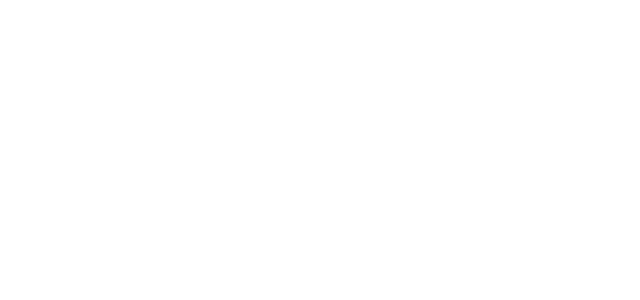
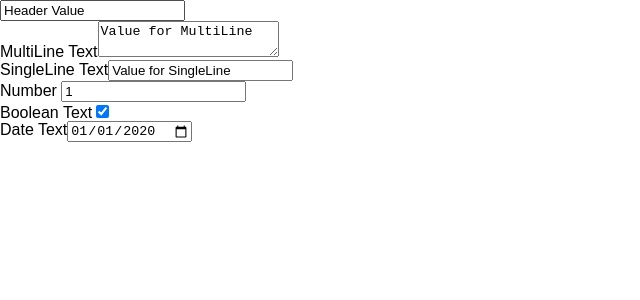
Before and after one commit to brenmeyer2245/cardcollectionapp, a React (Create React App) app in the folder CardCollectionApp.FrontEnd/: page /singularItem in a window 1280 px wide. Shown: the top 300 px of the page, without its empty margins (0-640 px from the left). Built offline with nearby package versions, Linux system fonts and the light colour scheme.

Commit message:
Created SingularItem component Updated attributeTable to use Inputs with an edit mode Added both to routes Added aside with List of Markers to ImageMap

```diff
--- a/CardCollectionApp.FrontEnd/src/components/WebParts/AttributeTable/attributeTable.component.jsx
+++ b/CardCollectionApp.FrontEnd/src/components/WebParts/AttributeTable/attributeTable.component.jsx
@@ -1,22 +1,33 @@
 
 import React from 'react';
 
-const AttributeTable = ({vm}) => (
+const AttributeTable = ({vm}) => {
+  console.log(vm);
+  return (
   <section>
     <table>
       <thead>
+        <tr>
         {vm.attributeKeys.map((attributeKey, index) =>
-            (<th key={index}>
-              {attributeKey}
+            (<th key={`th-${index}`}>
+              <input
+                value={attributeKey}
+                disabled={!vm.editMode}
+                onChange={vm.handleChange}
+              />
             </th>)
         )}
+        </tr>
       </thead>
       <tbody>
-      {vm.attributeValues.map((attributeValueRow, index) =>
-          <tr key={index}>
-            {attributeValueRow.map((attributeValue =>
-                (<td key={index}>
-                  {attributeValue}
+      {vm.attributeValueRows.map((attributeValueRow, index) =>
+          <tr key={`tr-${index}`}>
+            {attributeValueRow.map(((attributeValue, valueIndex) => (<td key={valueIndex}>
+                <input
+                  value={attributeValue}
+                  disabled={!vm.editMode}
+                  onChange={vm.handleChange}
+                />
                 </td>)
             ))}
           </tr>
@@ -25,6 +36,6 @@
     </table>
   </section>
 )
-
+}
 
 export default AttributeTable
--- a/CardCollectionApp.FrontEnd/src/components/WebParts/AttributeTable/attributeTable.data.js
+++ b/CardCollectionApp.FrontEnd/src/components/WebParts/AttributeTable/attributeTable.data.js
@@ -3,7 +3,9 @@
   attributeKeys: [1,2,3,4,5],
   attributeValueRows: [
     ['a','b','c','d','e'],
-  ]
+  ],
+  editMode: true,
+  handleChange:(evt)=> console.log(evt.target.value)
 }
 
 export default AttributeTableData;
--- a/CardCollectionApp.FrontEnd/src/components/WebParts/ImageMap/imageMap.component.jsx
+++ b/CardCollectionApp.FrontEnd/src/components/WebParts/ImageMap/imageMap.component.jsx
@@ -79,6 +79,9 @@
 
 
         </figure>
+        <aside style={{float: 'right'}}>
+            List of Markers and ability to track them
+        </aside>
     </section>)
   }
 }
--- /dev/null
+++ b/CardCollectionApp.FrontEnd/src/components/WebParts/SingularItem/singularItem.component.jsx
@@ -0,0 +1,86 @@
+import React from 'react';
+
+const SingularItem = (props) => {
+  console.log(props);
+   return  (
+      <section>
+         {/* Header  */}
+         <div>
+          <input
+             value={props.vm.header.value}
+              disabled={!props.vm.editMode}
+              type="text"
+              onChange={props.vm.handleChange}
+            />
+        </div>
+
+        {/* Multiline text */}
+        <div>
+          <label>
+            {props.vm.multiLineText.label}
+          </label>
+          <textarea
+            disabled={!props.vm.editMode}
+            value={props.vm.multiLineText.value}
+            onChange={props.vm.handleChange}
+           />
+        </div>
+
+        {/* Singleline text */}
+        <div>
+          <label>
+            {props.vm.singleLineText.label}
+          </label>
+          <input
+            type="text"
+            disabled={!props.vm.editMode}
+            value={props.vm.singleLineText.value}
+            onChange={props.vm.handleChange}
+            />
+        </div>
+
+        {/* Integer  */}
+        <div>
+          <label>
+            {props.vm.number.label}
+          </label>
+          <input
+            type="number"
+            disabled={!props.vm.editMode}
+            value={props.vm.number.value}
+            onChange={props.vm.handleChange}
+            />
+        </div>
+
+        {/* Boolean  */}
+        <div>
+          <label>
+            {props.vm.boolean.label}
+          </label>
+          <input
+            type="checkbox"
+            disabled={!props.vm.editMode}
+            checked={props.vm.boolean.value}
+            onChange={props.vm.handleChange}
+            />
+        </div>
+
+        {/* Date  */}
+        <div>
+          <label>
+            {props.vm.date.label}
+          </label>
+          <input
+            type="date"
+            disabled={!props.vm.editMode}
+            value={props.vm.date.value}
+            onChange={props.vm.handleChange}
+            />
+        </div>
+
+
+      </section>
+  )
+}
+
+export default SingularItem;
--- /dev/null
+++ b/CardCollectionApp.FrontEnd/src/components/WebParts/SingularItem/singularItem.data.js
@@ -0,0 +1,41 @@
+const SingularItemData = {
+  header: {
+    label: 'Header Label',
+    value: 'Header Value'
+  }
+  /**
+   * Boolean reflecting whether or not
+   * the page is in edit mode
+   * this will be controlled at the
+   * Card component level
+   */
+  , editMode: true
+
+  ,multiLineText: {
+    label: 'MultiLine Text',
+    value: 'Value for MultiLine'
+  }
+  ,singleLineText: {
+    label: 'SingleLine Text',
+    value: 'Value for SingleLine'
+  }
+  ,number: {
+    label: 'Number ',
+    value: 1
+  }
+  ,boolean: {
+    label: 'Boolean Text',
+    value: true
+  }
+  ,date: {
+    label: 'Date Text',
+    value: '2020-01-01'
+  }
+  ,handleChange: (evt) => {
+    console.dir(evt.target.value)
+  }
+}
+
+
+
+export default SingularItemData;
--- /dev/null
+++ b/CardCollectionApp.FrontEnd/src/components/WebParts/SingularItem/singularItemWithData.jsx
@@ -0,0 +1,10 @@
+import React from 'react'
+import SingularItem from './singularItem.component';
+import SingularItemData from './singularItem.data';
+
+const SingularItemWithData = () => (
+  <SingularItem vm={SingularItemData} />
+)
+
+
+export default SingularItemWithData;
--- a/CardCollectionApp.FrontEnd/src/components/WebParts/index.js
+++ b/CardCollectionApp.FrontEnd/src/components/WebParts/index.js
@@ -1,3 +1,5 @@
 export {default as Article} from './Article/articleWithData';
 export {default as AttributeList} from './AttributeList/attributeListWithData';
+export {default as AttributeTable} from './AttributeTable/attributeTableWithData';
 export {default as ImageMap} from './ImageMap/imageMapWithData';
+export {default as SingularItem} from './SingularItem/singularItemWithData';
--- a/CardCollectionApp.FrontEnd/src/components/index.js
+++ b/CardCollectionApp.FrontEnd/src/components/index.js
@@ -1,2 +1,2 @@
 
-export {Article, AttributeList, ImageMap} from './WebParts'
+export {Article, AttributeList, ImageMap, SingularItem, AttributeTable} from './WebParts'
--- a/CardCollectionApp.FrontEnd/src/routes.js
+++ b/CardCollectionApp.FrontEnd/src/routes.js
@@ -1,6 +1,6 @@
 import React, {Component} from 'react';
 import {Switch, Route, withRouter} from 'react-router-dom';
-import {Article, AttributeList, ImageMap} from './components';
+import {Article, AttributeList,AttributeTable, ImageMap, SingularItem} from './components';
 
 class Routes extends Component {
   componentDidMount(){
@@ -11,7 +11,9 @@
      <Switch>
        <Route exact path='/article'  component={Article}/>
        <Route exact path='/attributeList'  component={AttributeList}/>
+       <Route exact path='/attributeTable'  component={AttributeTable}/>
        <Route exact path='/imageMap'  component={ImageMap}/>
+       <Route exact path='/singularItem'  component={SingularItem}/>
      </Switch>
     )
   }
```
Also changed, not shown: CardCollectionApp.FrontEnd/src/components/WebParts/SingularItem/singularItem.scss (added).
